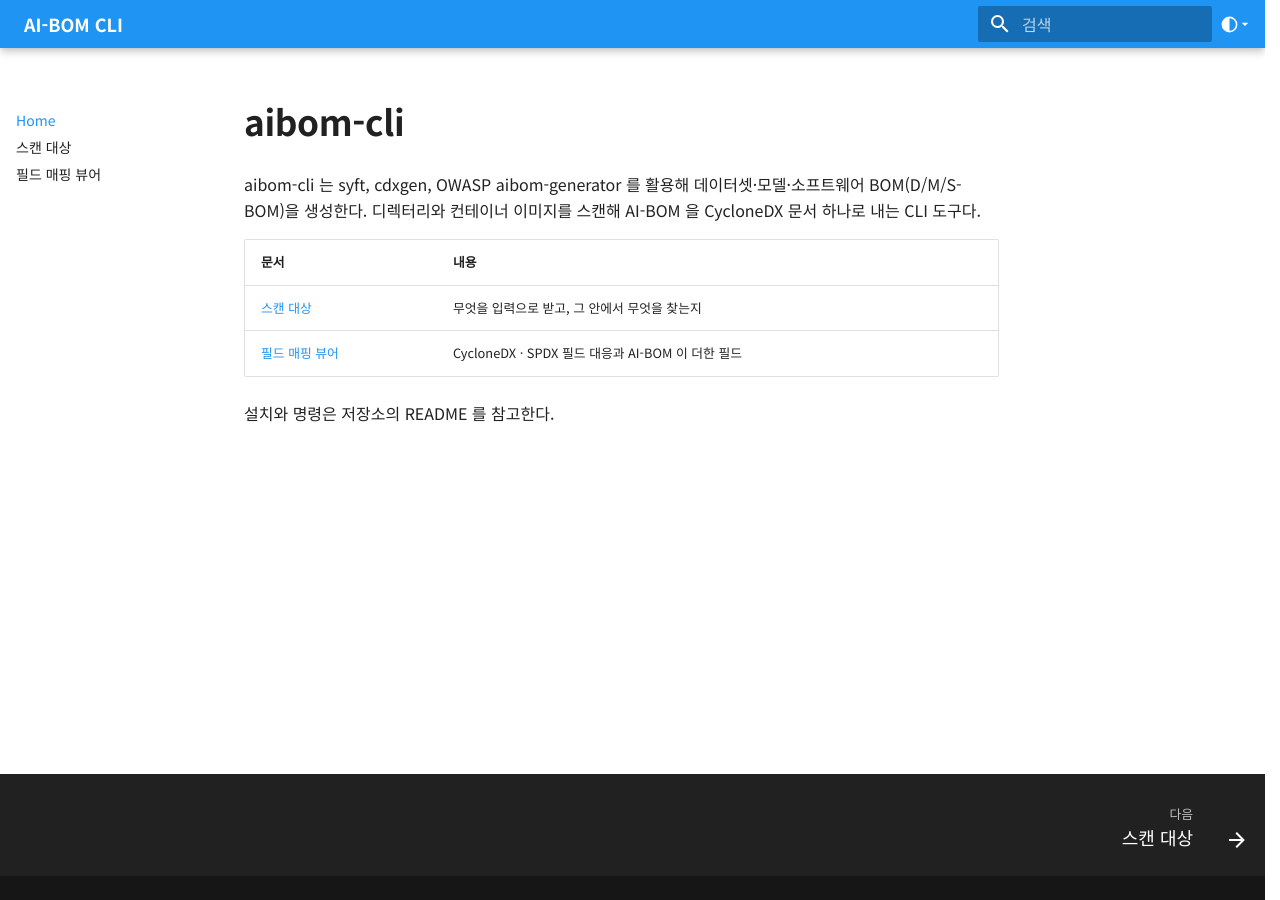
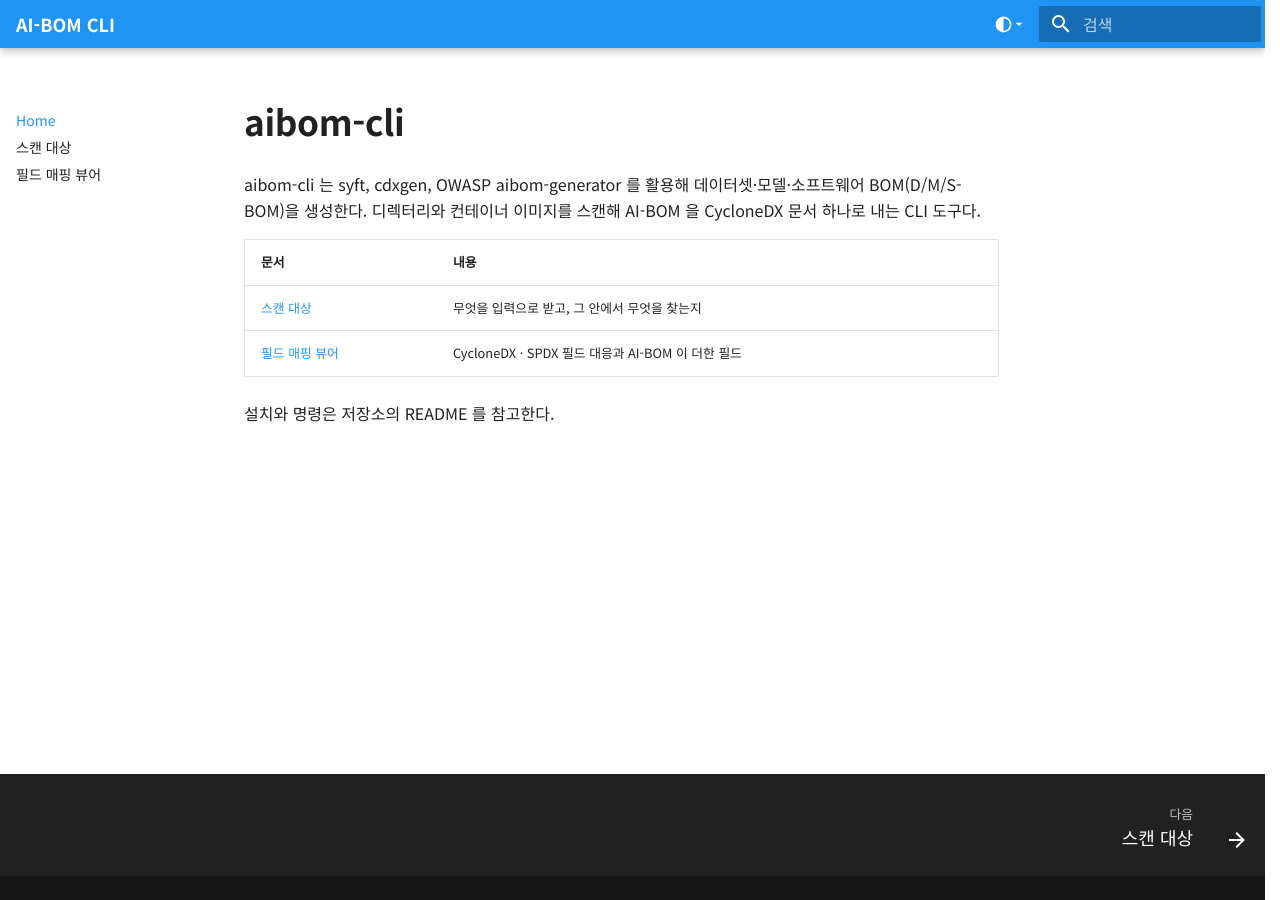
Before and after one commit to ai-devtestsecops-os/sure-aibom, an MkDocs documentation site: the page built from docs/index.md, in a window 1280 px wide. Built offline with MkDocs 1.6.1 and Material for MkDocs 9.7.7, drawn with Linux system fonts in a browser that asks for light colours.

Commit message:
docs: align the header title with the nav and the search box with the table of contents column

```diff
--- a/docs/stylesheets/extra.css
+++ b/docs/stylesheets/extra.css
@@ -21,7 +21,7 @@
 .md-nav__title .md-nav__button.md-logo { display: none; }
 
 /* 색 모드: 토글 대신 메뉴 (라이트 · 다크 · 시스템). 현재 모드는 radio 입력의 :checked 로 고른다 */
-.palette-menu { position: relative; order: 10; margin-left: .2rem; }             /* 상단 바 맨 오른쪽 */
+.palette-menu { position: relative; margin-right: .2rem; }                         /* 검색창 왼쪽 */
 .md-header__button.palette-menu__button:not([hidden]) { display: inline-flex; align-items: center; padding: .4rem .2rem; margin: 0 .2rem 0 0; }  /* Material 의 inline-block 보다 우선 */
 .palette-menu__button .palette-menu__current svg { width: .95rem; height: .95rem; }   /* 아이콘은 작게 */
 .palette-menu__caret svg { width: .8rem; height: .8rem; margin-left: -.1rem; }        /* 열린다는 표시 */
@@ -71,3 +71,9 @@ html { scrollbar-gutter: stable; }
 .md-nav--secondary .md-nav__link { color: var(--md-default-fg-color--light); }
 .md-nav--secondary .md-nav__link:hover { color: var(--md-default-fg-color); }
 .md-nav--secondary .md-nav__link--active { color: var(--md-primary-fg-color); }
+
+/* 상단 바 정렬: 제목은 왼쪽 메뉴 글자와 같은 x 에서 시작하고, 검색창은 오른쪽 목차 글자의 시작부터 오른쪽 끝까지 */
+[dir=ltr] .md-header__title, .md-header__title { margin-left: .6rem; }    /* Material 의 [dir=ltr] 규칙보다 우선 */
+@media screen and (min-width: 60em) {
+  .md-search__inner { width: 11.1rem; }
+}
```
